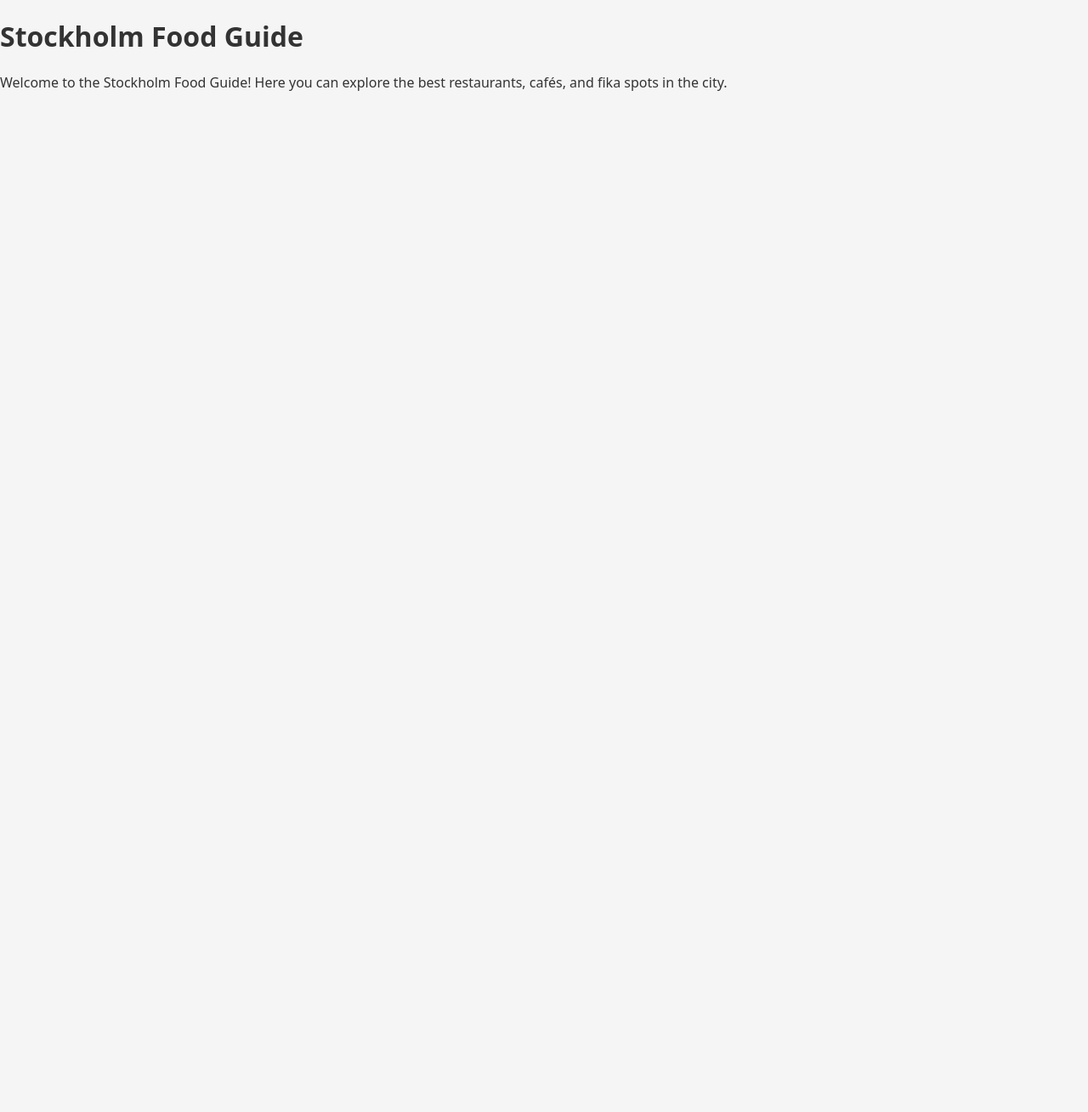
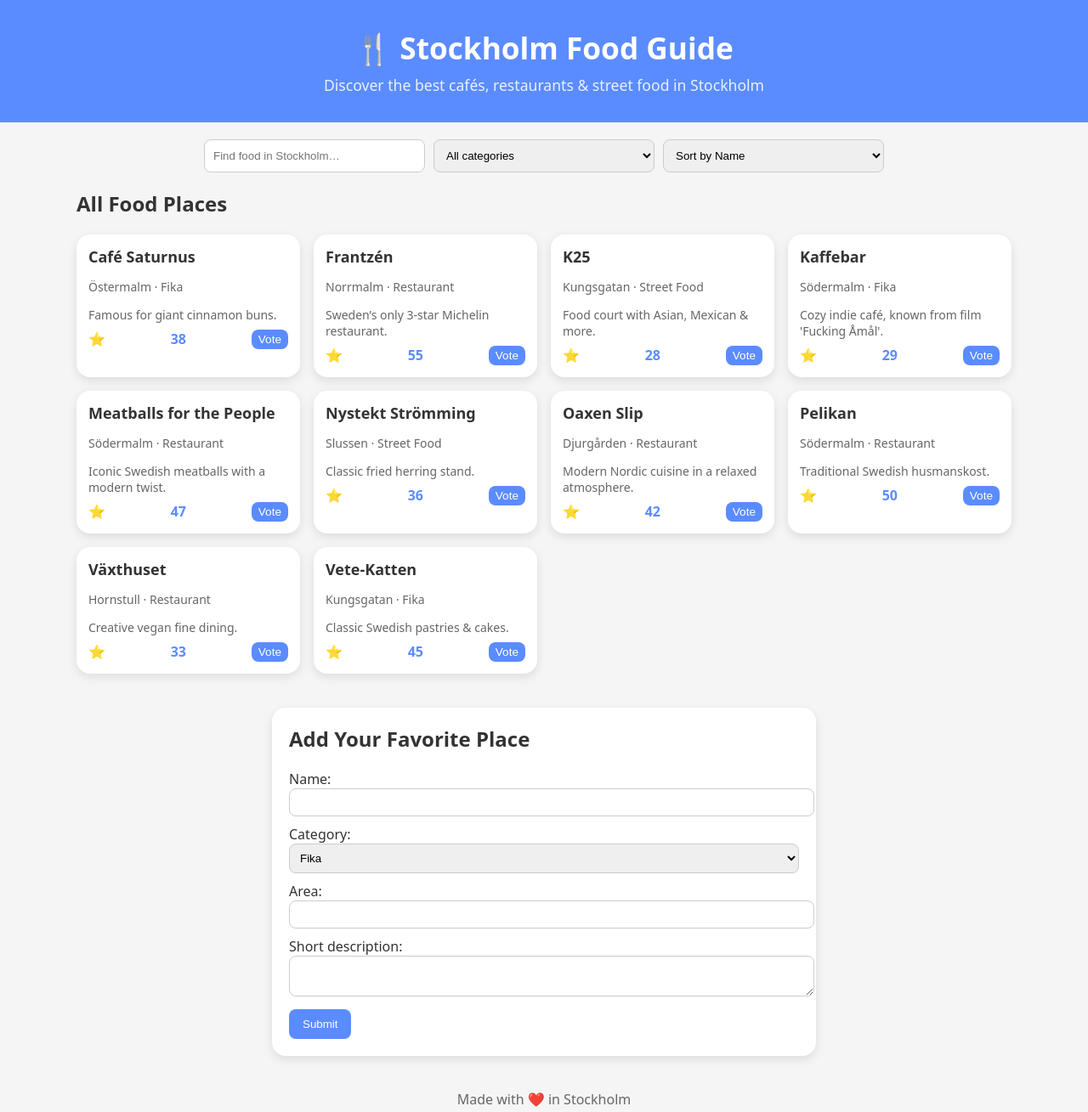
Before and after one commit to aneelaanum-collab/Stockholm-food-guide, a plain HTML site: page index.html in a window 1280 px wide. Shown: the whole page at 85% size. Before the commit the page ends 800 px from the top, so only its background shows below. Drawn offline with Linux system fonts and the light colour scheme.

Commit message:
Update index.html

```diff
--- a/index.html
+++ b/index.html
@@ -1,33 +1,83 @@
 <!DOCTYPE html>
 <html lang="en">
 <head>
-  <meta charset="UTF-8">
-  <meta name="viewport" content="width=device-width, initial-scale=1.0">
-  <title>Stockholm Food Guide</title>
-
-  <!-- Google Tag Manager -->
-  <script>
-    (function(w,d,s,l,i){w[l]=w[l]||[];w[l].push({'gtm.start':
-    new Date().getTime(),event:'gtm.js'});var f=d.getElementsByTagName(s)[0],
-    j=d.createElement(s),dl=l!='dataLayer'?'&l='+l:'';j.async=true;j.src=
-    'https://www.googletagmanager.com/gtm.js?id='+i+dl;f.parentNode.insertBefore(j,f);
-    })(window,document,'script','dataLayer','GTM-5WTSL6SN');
-  </script>
-  <!-- End Google Tag Manager -->
-
-  <link rel="stylesheet" href="styles.css">
+<meta charset="UTF-8">
+<meta name="viewport" content="width=device-width, initial-scale=1.0">
+<title>Stockholm Food Guide</title>
+<link rel="stylesheet" href="styles.css">
 </head>
 <body>
-  <!-- Google Tag Manager (noscript) -->
-  <noscript>
-    <iframe src="https://www.googletagmanager.com/ns.html?id=GTM-5WTSL6SN"
-    height="0" width="0" style="display:none;visibility:hidden"></iframe>
-  </noscript>
-  <!-- End Google Tag Manager (noscript) -->
+<header class="site-header">
+<h1>🍴 Stockholm Food Guide</h1>
+<p class="tagline">Discover the best cafés, restaurants & street food in Stockholm</p>
+</header>
 
-  <!-- Your website content -->
-  <h1>Stockholm Food Guide</h1>
-  <p>Welcome to the Stockholm Food Guide! Here you can explore the best restaurants, cafés, and fika spots in the city.</p>
+  <section class="controls">
+<input type="search" id="search" placeholder="Find food in Stockholm…">
+<select id="categoryFilter">
+<option value="all">All categories</option>
+<option value="Fika">Fika Spots</option>
+<option value="Restaurant">Restaurants</option>
+<option value="Street Food">Street Food</option>
+</select>
+<select id="sortBy">
+<option value="name">Sort by Name</option>
+<option value="top">Sort by Rating</option>
+</select>
+</section>
 
+  <main>
+<h2>All Food Places</h2>
+<div class="card-grid" id="cards"></div>
+</main>
+
+  <section class="add-form">
+<h2>Add Your Favorite Place</h2>
+<form id="addForm">
+<label>
+        Name:
+<input type="text" id="placeName" required>
+</label>
+<label>
+        Category:
+<select id="placeCategory" required>
+<option value="Fika">Fika</option>
+<option value="Restaurant">Restaurant</option>
+<option value="Street Food">Street Food</option>
+</select>
+</label>
+<label>
+        Area:
+<input type="text" id="placeArea" required>
+</label>
+<label>
+        Short description:
+<textarea id="placeDesc" required></textarea>
+</label>
+<button type="submit" class="btn primary">Submit</button>
+</form>
+</section>
+
+  <footer class="site-footer">
+<p>Made with ❤️ in Stockholm</p>
+</footer>
+
+  <!-- Template for cards -->
+<template id="cardTemplate">
+<div class="card">
+<div class="content">
+<h3 class="title"></h3>
+<p class="area"></p>
+<p class="desc"></p>
+<div class="rating">
+          ⭐ <span class="votes"></span>
+<button class="btn vote-btn">Vote</button>
+</div>
+</div>
+</div>
+</template>
+
+  <!-- Script at very end -->
+<script src="app.js"></script>
 </body>
 </html>
```
